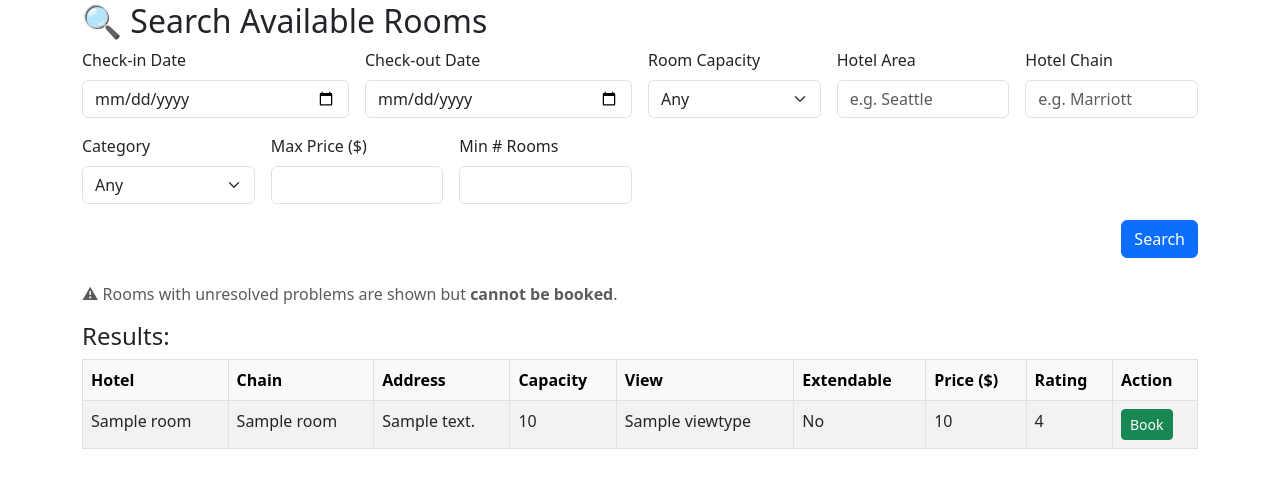
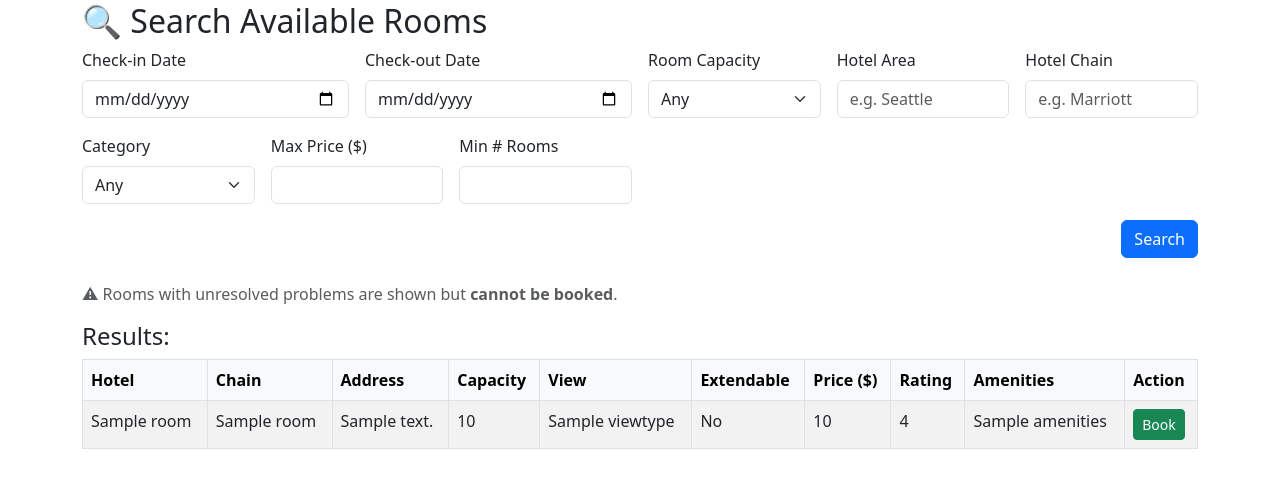
Before and after one commit to Ilyas-Ait-Ali/e-hotels, a Flask app: template frontend/templates/customer/search.html in a window 1280 px wide. Shown: the part 78-566 px from the top of the page. Run offline with Flask 3, Linux system fonts and the light colour scheme; the template is opened without the code that fills it: most values are stand-ins (such as "Sample title", 1, 10 or a date in 2020).

Commit message:
Added amenities in search rooms

```diff
--- a/frontend/templates/customer/search.html
+++ b/frontend/templates/customer/search.html
@@ -9,6 +9,7 @@
 {% endif %}
 
 <form method="GET" class="row g-3 mb-4">
+    <!-- Search form (unchanged) -->
     <div class="col-md-3">
         <label class="form-label">Check-in Date</label>
         <input type="date" class="form-control" name="checkin" value="{{ checkin }}" required>
@@ -58,7 +59,7 @@
 
 {% if rooms %}
 <p class="text-muted">
-    ⚠ Rooms with unresolved problems are shown but <strong>cannot be booked</strong>.
+    ⚠ Rooms with unresolved problems are shown but <strong>cannot be booked</strong>.<br>
 </p>
 
 <h4>Results:</h4>
@@ -73,6 +74,7 @@
             <th>Extendable</th>
             <th>Price ($)</th>
             <th>Rating</th>
+            <th>Amenities</th>
             <th>Action</th>
         </tr>
     </thead>
@@ -87,6 +89,7 @@
             <td>{{ 'Yes' if room.extendable else 'No' }}</td>
             <td>{{ room.price }}</td>
             <td>{{ room.rating }}</td>
+            <td>{{ room.amenities if room.amenities else 'N/A' }}</td>
             <td>
                 {% if room.has_problem %}
                     <span class="badge bg-danger mb-1">⚠ Problem Reported</span><br>
```
